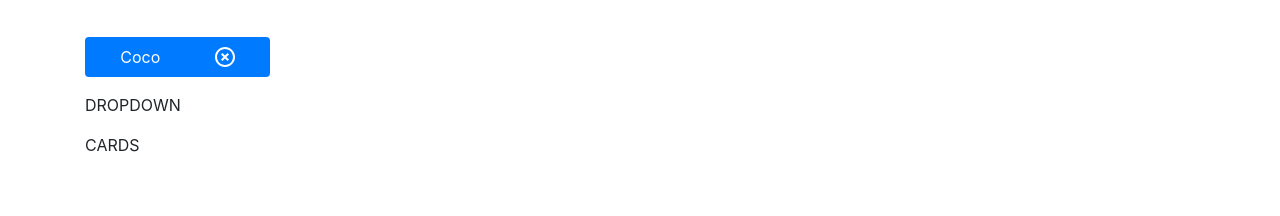
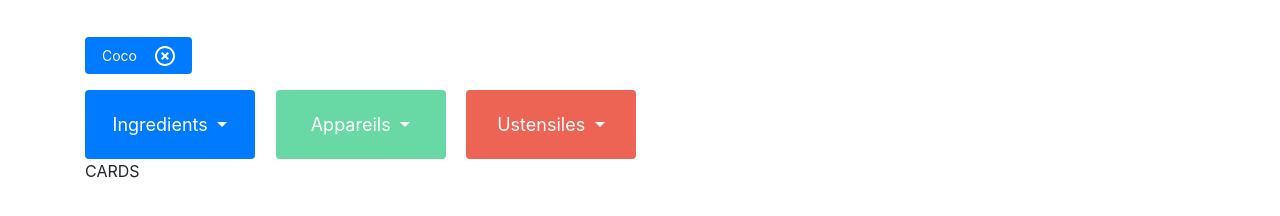
Before and after one commit to k3vinVS/Projet-7, a website: page index.html in a window 1280 px wide. Shown: the part 240-456 px from the top of the page. Drawn offline with nearby package versions, Linux system fonts and the light colour scheme.

Commit message:
Ajout dropdowns & comments

```diff
--- a/index.html
+++ b/index.html
@@ -65,10 +65,12 @@
         </div>
       </div>
 
+      <!-- SORT TAGS -->
       <div class="row">
         <div class="col mt-4 mb-3">
           <div
-            class="col-2 bg-primary text-center d-inline-flex justify-content-around align-items-center p-2  text-white rounded"
+            class="col-2 bg-primary text-center d-inline-flex justify-content-around align-items-center p-2 text-white rounded"
+            style="width: 107px; height: 37px; font-size: 14px"
           >
             Coco
             <svg
@@ -87,9 +89,84 @@
         </div>
       </div>
 
+      <!-- SORT BUTTONS -->
       <div class="row">
         <div class="col">
-          <p>DROPDOWN</p>
+          <!-- FIRST BUTTON -->
+          <div class="btn-group">
+            <button
+              type="button"
+              class="btn btn-primary dropdown-toggle d-inline border-0"
+              data-toggle="dropdown"
+              aria-haspopup="true"
+              aria-expanded="false"
+              style="width: 170px; height: 69px; font-size: 18px"
+            >
+              Ingredients
+            </button>
+            <div
+              class="dropdown-menu bg-primary"
+              style="width: 170px; height: 69px"
+            >
+              <a href="#" class="dropdown-item"></a>
+              <a href="#" class="dropdown-item"></a>
+              <a href="#" class="dropdown-item"></a>
+            </div>
+          </div>
+
+          <!-- SECOND BUTTON -->
+          <div class="btn-group">
+            <button
+              type="button"
+              class="btn btn-primary dropdown-toggle d-inline ml-3 border-0 rounded"
+              data-toggle="dropdown"
+              aria-haspopup="true"
+              aria-expanded="false"
+              style="
+                width: 170px;
+                height: 69px;
+                font-size: 18px;
+                background: #68d9a4;
+              "
+            >
+              Appareils
+            </button>
+            <div
+              class="dropdown-menu"
+              style="width: 170px; height: 69px; background: #68d9a4"
+            >
+              <a href="#" class="dropdown-item"></a>
+              <a href="#" class="dropdown-item"></a>
+              <a href="#" class="dropdown-item"></a>
+            </div>
+          </div>
+
+          <!-- THIRD BUTTON -->
+          <div class="btn-group">
+            <button
+              type="button"
+              class="btn btn-primary dropdown-toggle d-inline ml-3 border-0 rounded"
+              data-toggle="dropdown"
+              aria-haspopup="true"
+              aria-expanded="false"
+              style="
+                width: 170px;
+                height: 69px;
+                font-size: 18px;
+                background: #ed6454;
+              "
+            >
+              Ustensiles
+            </button>
+            <div
+              class="dropdown-menu"
+              style="width: 170px; height: 69px; background: #ed6454"
+            >
+              <a href="#" class="dropdown-item"></a>
+              <a href="#" class="dropdown-item"></a>
+              <a href="#" class="dropdown-item"></a>
+            </div>
+          </div>
         </div>
       </div>
 
```
